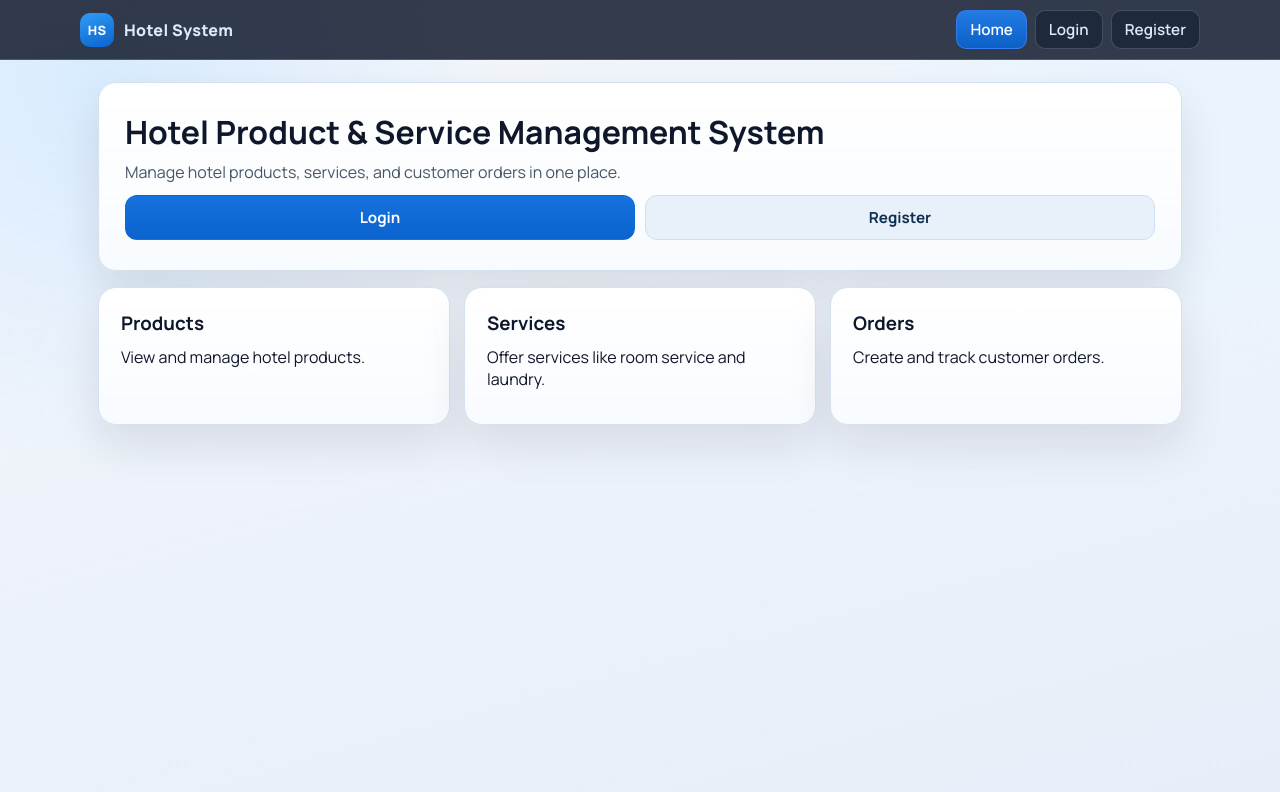
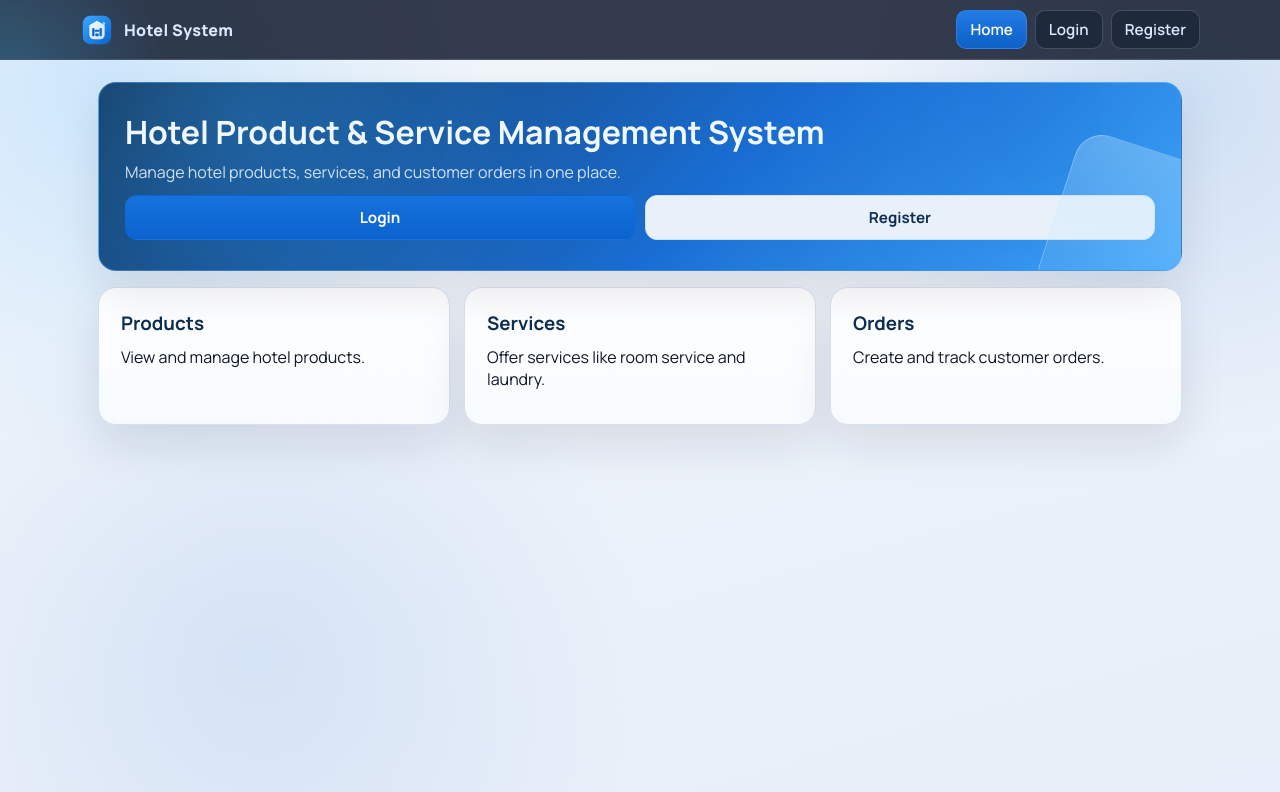
Before and after one commit to The-Highness/HOTEL, a React (Vite) app in the folder frontend/: page / in a window 1280 px wide. Shown: the top 792 px of the page. Built offline with nearby package versions, Linux system fonts and the light colour scheme; no server answers.

Commit message:
21 commit

```diff
--- a/frontend/src/App.css
+++ b/frontend/src/App.css
@@ -3,6 +3,9 @@
 :root {
   --bg: #f3f7fb;
   --bg-soft: #e7eef9;
+  --brand-cyan: #39a8ff;
+  --brand-blue: #0b63ce;
+  --brand-navy: #0f2f52;
   --surface: #ffffff;
   --surface-soft: #f8fbff;
   --text: #0f172a;
@@ -25,8 +28,9 @@ body {
   font-family: "Manrope", sans-serif;
   color: var(--text);
   background:
-    radial-gradient(circle at 8% 10%, #d8ebff 0%, transparent 28%),
-    radial-gradient(circle at 93% 12%, #e9f4ff 0%, transparent 25%),
+    radial-gradient(circle at 8% 10%, rgba(57, 168, 255, 0.2) 0%, transparent 28%),
+    radial-gradient(circle at 93% 12%, rgba(11, 99, 206, 0.14) 0%, transparent 25%),
+    radial-gradient(circle at 20% 82%, rgba(11, 99, 206, 0.1) 0%, transparent 32%),
     linear-gradient(165deg, var(--bg) 0%, var(--bg-soft) 100%);
 }
 
@@ -38,13 +42,24 @@ body {
   position: sticky;
   top: 0;
   z-index: 20;
+  overflow: clip;
   padding: 10px 16px;
   backdrop-filter: blur(10px);
   background: rgba(15, 23, 42, 0.84);
   border-bottom: 1px solid rgba(203, 213, 225, 0.2);
 }
 
+.top-nav__glow {
+  position: absolute;
+  inset: -130% auto auto -12%;
+  width: 320px;
+  height: 320px;
+  background: radial-gradient(circle, rgba(56, 189, 248, 0.26) 0%, rgba(56, 189, 248, 0) 70%);
+  pointer-events: none;
+}
+
 .top-nav__inner {
+  position: relative;
   display: flex;
   align-items: center;
   justify-content: space-between;
@@ -69,9 +84,14 @@ body {
   width: 34px;
   height: 34px;
   border-radius: 10px;
-  background: linear-gradient(160deg, #2f9cf5 0%, #0b63ce 100%);
-  color: #fff;
-  font-size: 0.8rem;
+  overflow: hidden;
+}
+
+.brand-mark img {
+  width: 100%;
+  height: 100%;
+  object-fit: cover;
+  display: block;
 }
 
 .top-nav__links {
@@ -79,6 +99,40 @@ body {
   flex-wrap: wrap;
   justify-content: flex-end;
   gap: 8px;
+}
+
+.nav-toggle {
+  display: none;
+  width: 42px;
+  height: 42px;
+  margin: 0;
+  padding: 0;
+  border: 1px solid rgba(148, 163, 184, 0.4);
+  border-radius: 12px;
+  background: rgba(30, 41, 59, 0.96);
+  align-items: center;
+  justify-content: center;
+  gap: 4px;
+}
+
+.nav-toggle span {
+  width: 18px;
+  height: 2px;
+  border-radius: 2px;
+  background: #e2e8f0;
+  transition: transform 0.2s ease, opacity 0.2s ease;
+}
+
+.nav-toggle.is-open span:nth-child(1) {
+  transform: translateY(6px) rotate(45deg);
+}
+
+.nav-toggle.is-open span:nth-child(2) {
+  opacity: 0;
+}
+
+.nav-toggle.is-open span:nth-child(3) {
+  transform: translateY(-6px) rotate(-45deg);
 }
 
 .nav-btn {
@@ -130,12 +184,42 @@ body {
   margin-bottom: 16px;
   border-radius: var(--radius-lg);
   border: 1px solid var(--line);
-  background: linear-gradient(180deg, var(--surface) 0%, var(--surface-soft) 100%);
+  background:
+    linear-gradient(180deg, rgba(255, 255, 255, 0.96) 0%, rgba(248, 251, 255, 0.96) 100%),
+    repeating-linear-gradient(
+      -45deg,
+      rgba(57, 168, 255, 0.035) 0,
+      rgba(57, 168, 255, 0.035) 8px,
+      rgba(255, 255, 255, 0) 8px,
+      rgba(255, 255, 255, 0) 16px
+    );
   box-shadow: var(--shadow);
 }
 
 .hero {
+  position: relative;
+  overflow: hidden;
   padding: 30px 26px;
+  background:
+    radial-gradient(circle at 14% 18%, rgba(57, 168, 255, 0.28) 0%, rgba(57, 168, 255, 0) 36%),
+    radial-gradient(circle at 86% 14%, rgba(11, 99, 206, 0.25) 0%, rgba(11, 99, 206, 0) 34%),
+    linear-gradient(135deg, rgba(12, 48, 84, 0.96) 0%, rgba(11, 99, 206, 0.94) 56%, rgba(57, 168, 255, 0.92) 100%);
+  color: #eff7ff;
+  border-color: rgba(116, 179, 244, 0.4);
+}
+
+.hero::after {
+  content: "";
+  position: absolute;
+  right: -44px;
+  bottom: -52px;
+  width: 170px;
+  height: 170px;
+  border-radius: 28px;
+  transform: rotate(18deg);
+  background: linear-gradient(180deg, rgba(191, 232, 255, 0.34) 0%, rgba(191, 232, 255, 0.08) 100%);
+  border: 1px solid rgba(191, 232, 255, 0.38);
+  pointer-events: none;
 }
 
 .hero h1 {
@@ -145,11 +229,16 @@ body {
 }
 
 .hero p {
-  color: var(--text-soft);
+  color: rgba(233, 244, 255, 0.88);
 }
 
 .card {
   padding: 22px;
+}
+
+.card h2,
+.card h3 {
+  color: var(--brand-navy);
 }
 
 .auth-card {
@@ -475,19 +564,44 @@ td button:last-child {
   }
 
   .top-nav__inner {
-    flex-direction: column;
-    align-items: stretch;
+    display: grid;
+    grid-template-columns: 1fr auto;
+    align-items: center;
+    gap: 10px;
   }
 
   .top-nav__brand {
-    justify-content: center;
+    justify-content: flex-start;
+  }
+
+  .nav-toggle {
+    display: inline-flex;
   }
 
   .top-nav__links {
-    justify-content: center;
+    grid-column: 1 / -1;
+    display: grid;
+    gap: 8px;
+    max-height: 0;
+    opacity: 0;
+    overflow: hidden;
+    padding: 0;
+    margin-top: 0;
+    transform: translateY(-8px);
+    transition: max-height 0.25s ease, opacity 0.2s ease, transform 0.2s ease, margin-top 0.2s ease;
+  }
+
+  .top-nav__links.is-open {
+    max-height: 420px;
+    opacity: 1;
+    margin-top: 2px;
+    transform: translateY(0);
+    padding-top: 6px;
+    border-top: 1px solid rgba(148, 163, 184, 0.24);
   }
 
   .nav-btn {
+    width: 100%;
     padding: 8px 11px;
     font-size: 0.86rem;
   }
--- a/frontend/src/templates/BaseLayout.jsx
+++ b/frontend/src/templates/BaseLayout.jsx
@@ -1,31 +1,59 @@
+import { useEffect, useState } from "react";
+import hotelLogo from "../assets/hotel-logo.svg";
+
 function BaseLayout({ user, currentPage, onNavigate, onLogout, children }) {
+  const [isNavOpen, setIsNavOpen] = useState(false);
   const navClass = (page) => `nav-btn${currentPage === page ? " active" : ""}`;
+  const linksClass = `top-nav__links${isNavOpen ? " is-open" : ""}`;
+
+  useEffect(() => {
+    setIsNavOpen(false);
+  }, [currentPage]);
+
+  const handleNavigate = (page) => {
+    onNavigate(page);
+    setIsNavOpen(false);
+  };
 
   return (
     <div>
       <nav className="top-nav">
+        <div className="top-nav__glow" aria-hidden="true" />
         <div className="top-nav__inner">
           <div className="top-nav__brand">
-            <span className="brand-mark">HS</span>
+            <span className="brand-mark">
+              <img src={hotelLogo} alt="Hotel System Logo" />
+            </span>
             <span>Hotel System</span>
           </div>
-          <div className="top-nav__links">
-            <button className={navClass("home")} onClick={() => onNavigate("home")}>Home</button>
+          <button
+            type="button"
+            className={`nav-toggle${isNavOpen ? " is-open" : ""}`}
+            aria-label="Toggle navigation menu"
+            aria-expanded={isNavOpen}
+            onClick={() => setIsNavOpen((prev) => !prev)}
+          >
+            <span />
+            <span />
+            <span />
+          </button>
+          <div className={linksClass}>
+            <button className={navClass("home")} onClick={() => handleNavigate("home")}>Home</button>
             {user ? (
               <>
-                <button className={navClass("products")} onClick={() => onNavigate("products")}>Products</button>
-                <button className={navClass("services")} onClick={() => onNavigate("services")}>Services</button>
-                <button className={navClass("my_orders")} onClick={() => onNavigate("my_orders")}>My Orders</button>
-                <button className={navClass("create_order")} onClick={() => onNavigate("create_order")}>Create Order</button>
+                <button className={navClass("products")} onClick={() => handleNavigate("products")}>Products</button>
+                <button className={navClass("services")} onClick={() => handleNavigate("services")}>Services</button>
+                <button className={navClass("my_orders")} onClick={() => handleNavigate("my_orders")}>My Orders</button>
+                <button className={navClass("create_order")} onClick={() => handleNavigate("create_order")}>Create Order</button>
                 {user.is_admin && (
-                  <button className={navClass("admin_dashboard")} onClick={() => onNavigate("admin_dashboard")}>Admin</button>
+                  <button className={navClass("admin_dashboard")} onClick={() => handleNavigate("admin_dashboard")}>Admin</button>
                 )}
                 <button className="nav-btn nav-btn-logout" onClick={onLogout}>Logout</button>
               </>
             ) : (
               <>
-                <button className={navClass("login")} onClick={() => onNavigate("login")}>Login</button>
-                <button className={navClass("register")} onClick={() => onNavigate("register")}>Register</button>
+                <button className={navClass("login")} onClick={() => handleNavigate("login")}>Login</button>
+                <button className={navClass("register")} onClick={() => handleNavigate("register")}>Register</button>
               </>
             )}
           </div>
```
Also changed, not shown: frontend/src/assets/hotel-logo.svg (added).
